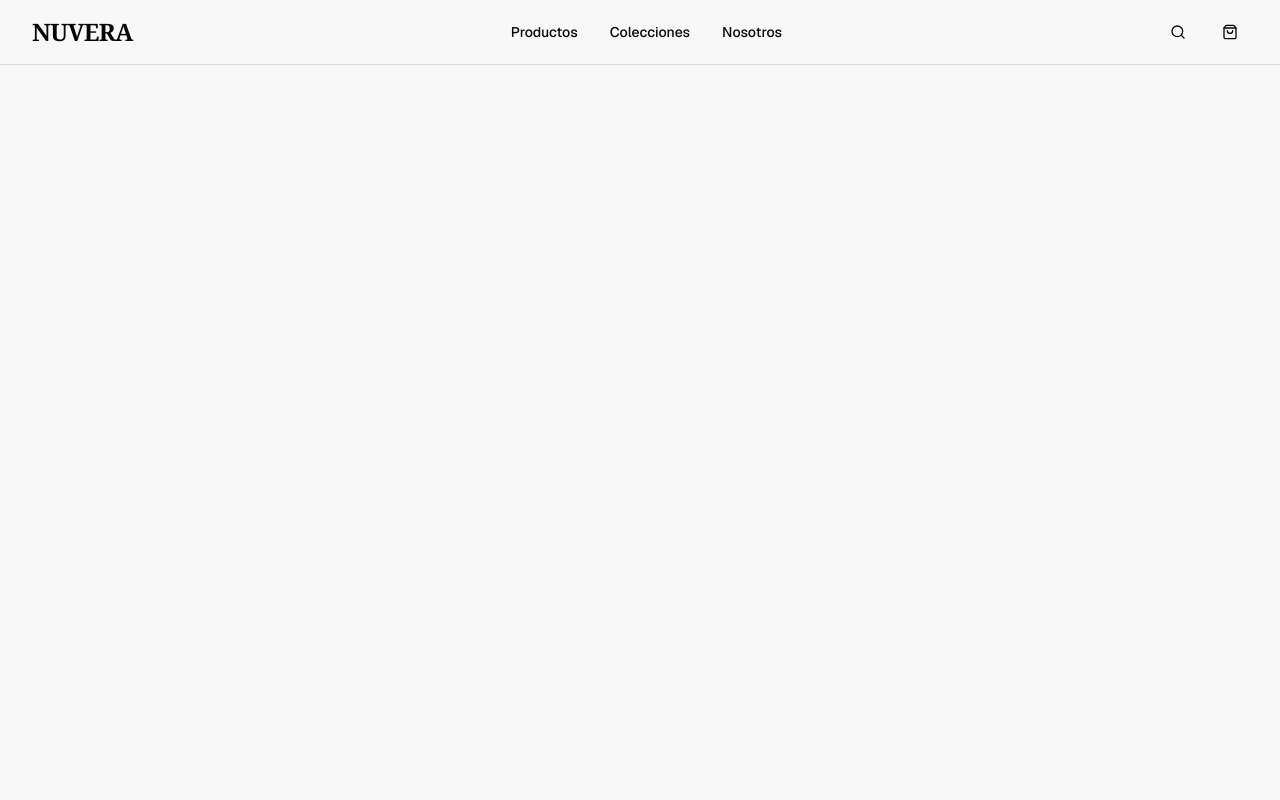
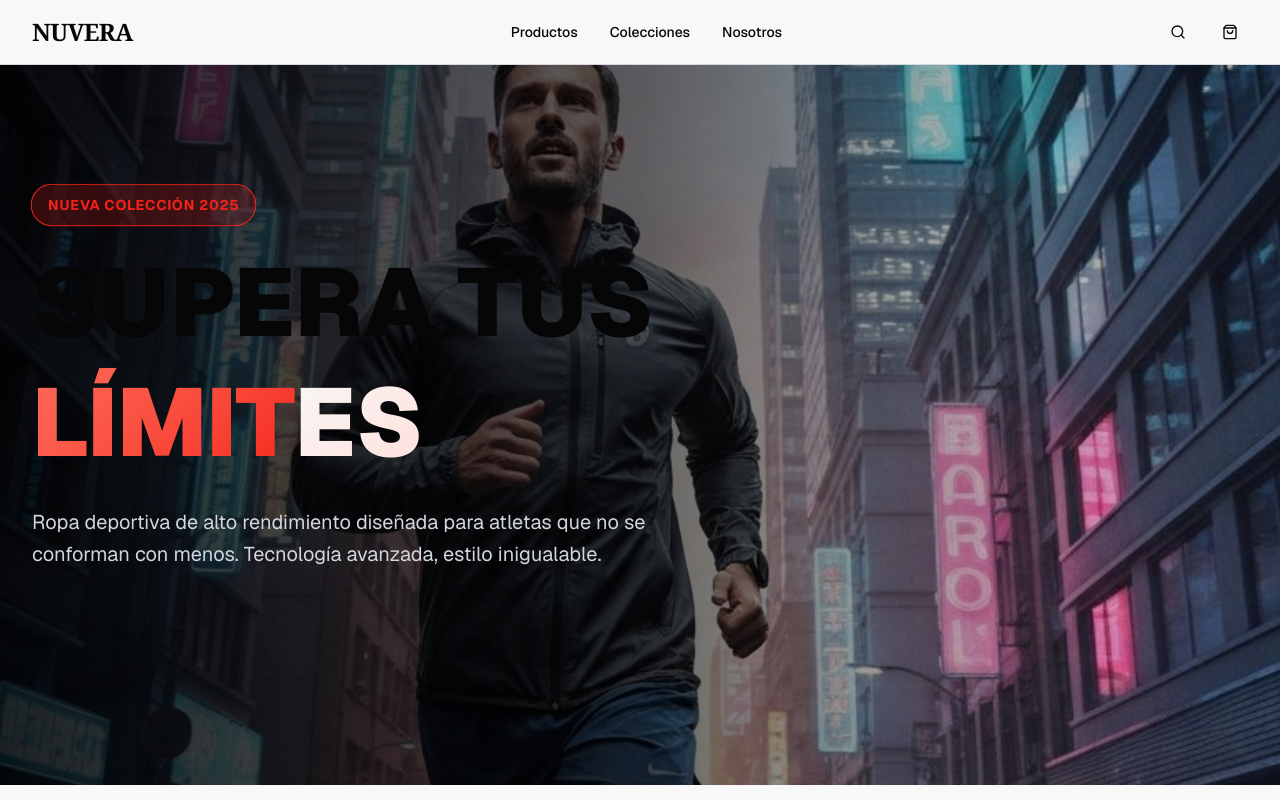
Before and after one commit to Stiven-Chacon/Ecommerce-Nuvera, a Next.js app: page / in a window 1280 px wide. Built offline with nearby package versions, Linux system fonts and the light colour scheme.

Commit message:
feat(page): add design hero section and gsap animations

```diff
--- a/app/page.tsx
+++ b/app/page.tsx
@@ -1,7 +1,208 @@
-import { Header } from "@/components/layout/headers";
+"use client"
+import Link from "next/link"
+import { useEffect, useRef } from "react"
+import Image from "next/image"
+import { Header } from "@/components/layout/headers"
+import atletaImg from "@/public/atleta-corriendo-en-ciudad-moderna-al-amanecer.jpg"
+import gsap from "gsap"
+import { ScrollTrigger } from "gsap/ScrollTrigger"
+import { Button } from "@/components/ui/button"
 
-export default function Home() {
+gsap.registerPlugin(ScrollTrigger)
+
+export default function HomePage() {
+  const heroRef = useRef(null)
+  const imageRef = useRef(null)
+  const overlayRef = useRef(null)
+
+  useEffect(() => {
+    const ctx = gsap.context(() => {
+      // Animación de la imagen de fondo con parallax
+      gsap.to(imageRef.current, {
+        scale: 1.1,
+        duration: 1.5,
+        ease: "power2.out",
+      })
+
+      gsap.to(imageRef.current, {
+        yPercent: 30,
+        ease: "none",
+        scrollTrigger: {
+          trigger: heroRef.current,
+          start: "top top",
+          end: "bottom top",
+          scrub: 1,
+        },
+      })
+
+      // Animación del overlay con efecto de fade
+      gsap.from(overlayRef.current, {
+        opacity: 0,
+        duration: 1.2,
+        ease: "power2.inOut",
+      })
+
+      // Timeline principal del hero
+      const heroTimeline = gsap.timeline({
+        defaults: { ease: "power3.out" }
+      })
+
+      heroTimeline
+        .from(".hero-badge", {
+          opacity: 0,
+          scale: 0.5,
+          y: -20,
+          duration: 0.8,
+          ease: "back.out(2)",
+        })
+        .from(
+          ".hero-title",
+          {
+            opacity: 0,
+            y: 80,
+            duration: 1.2,
+            ease: "power4.out",
+          },
+          "-=0.4"
+        )
+        .from(
+          ".hero-title .text-gradient",
+          {
+            opacity: 0,
+            x: -50,
+            duration: 1,
+            ease: "power3.out",
+          },
+          "-=0.7"
+        )
+        .from(
+          ".hero-description",
+          {
+            opacity: 0,
+            y: 40,
+            duration: 0.9,
+          },
+          "-=0.6"
+        )
+        .from(
+          ".hero-buttons > *",
+          {
+            opacity: 0,
+            y: 30,
+            stagger: 0.2,
+            duration: 0.7,
+          },
+          "-=0.5"
+        )
+
+      // Animación pulsante del badge
+      gsap.to(".hero-badge", {
+        scale: 1.05,
+        duration: 1.5,
+        repeat: -1,
+        yoyo: true,
+        ease: "sine.inOut",
+        delay: 2,
+      })
+
+      // Animación del gradiente de texto
+      gsap.to(".text-gradient", {
+        backgroundPosition: "200% center",
+        duration: 3,
+        repeat: -1,
+        ease: "none",
+      })
+
+      // Hover effects para botones
+      const buttons = document.querySelectorAll(".hero-buttons button")
+      buttons.forEach((button) => {
+        button.addEventListener("mouseenter", () => {
+          gsap.to(button, {
+            scale: 1.05,
+            duration: 0.3,
+            ease: "power2.out",
+          })
+        })
+        button.addEventListener("mouseleave", () => {
+          gsap.to(button, {
+            scale: 1,
+            duration: 0.3,
+            ease: "power2.out",
+          })
+        })
+      })
+
+    }, heroRef)
+
+    return () => ctx.revert()
+  }, [])
+
   return (
-    <Header />
-  );
+    <div className="min-h-screen flex flex-col bg-background">
+      <Header />
+
+      <main className="flex-1">
+        <section
+          ref={heroRef}
+          className="hero-section relative min-h-[90vh] flex items-center overflow-hidden"
+        >
+          <div className="absolute inset-0 hero-image">
+            <div ref={imageRef} className="relative w-full h-full scale-100">
+              <Image
+                src={atletaImg}
+                alt="Atleta en acción"
+                fill
+                className="object-cover object-center"
+                style={{ objectPosition: '50% 40%' }}
+                priority
+                quality={90}
+              />
+            </div>
+          </div>
+
+          <div
+            ref={overlayRef}
+            className="absolute inset-0 bg-linear-to-r from-black/85 via-black/60 to-transparent"
+          />
+
+          <div className="relative z-10 container mx-auto px-4 sm:px-6 lg:px-8">
+            <div className="max-w-3xl">
+               <div className="hero-badge inline-block mb-4 px-4 py-2 bg-accent/20 border border-accent rounded-full">
+                <span className="text-accent font-bold text-sm tracking-wider">NUEVA COLECCIÓN 2025</span>
+              </div>
+
+              <h1 className="hero-title text-5xl md:text-7xl lg:text-8xl font-black mb-6 leading-tight text-balance">
+                SUPERA TUS{" "}
+                <span
+                  className="text-gradient block bg-linear-to-r from-accent via-purple-500 to-accent bg-clip-text text-transparent"
+                  style={{ backgroundSize: '200% auto' }}
+                >
+                  LÍMITES
+                </span>
+              </h1>
+
+              <p className="hero-description text-lg md:text-xl text-gray-300 mb-10 leading-relaxed max-w-2xl text-pretty">
+                Ropa deportiva de alto rendimiento diseñada para atletas que no se conforman con menos. Tecnología
+                avanzada, estilo inigualable.
+              </p>
+
+              <div className="hero-buttons flex flex-col sm:flex-row gap-4">
+                <Button size="lg" asChild className="h-14 px-8 text-base font-bold bg-accent hover:bg-accent/90">
+                  <Link href="/productos">Explorar Colección</Link>
+                </Button>
+                <Button
+                  size="lg"
+                  variant="outline"
+                  asChild
+                  className="h-14 px-8 text-base font-bold border-2 border-white text-white hover:bg-white hover:text-black bg-transparent"
+                >
+                  <Link href="/productos?categoria=nuevo">Ver Novedades</Link>
+                </Button>
+              </div>
+            </div>
+          </div>
+        </section>
+      </main>
+    </div>
+  )
 }
```
Also changed, not shown: public/atleta-corriendo-en-ciudad-moderna-al-amanecer.jpg (added).
